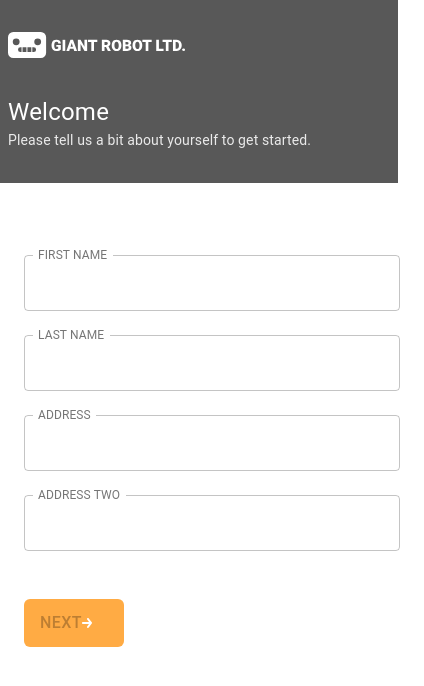
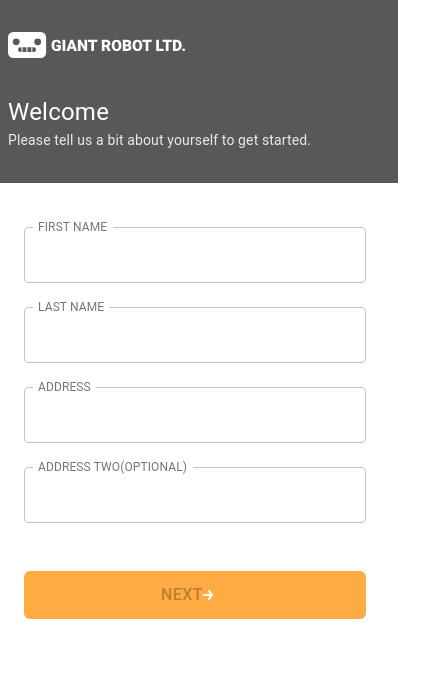
Before and after one commit to mitchelconstantin/self-app, a React (Create React App) app: page / in a window 390 px wide. Shown: the top 686 px of the page, 424 px wide, since content can reach past the window. Built offline with nearby package versions, Linux system fonts and the light colour scheme.

Commit message:
format form for mobile

```diff
--- a/src/Components/Form.tsx
+++ b/src/Components/Form.tsx
@@ -3,14 +3,64 @@ import { Box, Button, makeStyles } from '@material-ui/core';
 import whiteArrow from '../Assets/White_Arrow.svg';
 import { InputField } from './TextField';
 
-const useStyles = makeStyles({
+// const useStyles = makeStyles(theme => ({
+//   container: {
+//     backgroundColor: '#585858',
+//     paddingTop: '32px',
+//     [theme.breakpoints.down('sm')]: {
+//       paddingBottom: '32px',
+//       paddingLeft: '8px',
+//       width: '100vw'
+//     },
+//     [theme.breakpoints.up('md')]: {
+//       paddingRight: '80px',
+//       paddingLeft: '168px',
+//       height: '100vh'
+//     }
+//   },
+//   info: {
+//     [theme.breakpoints.down('sm')]: {
+//       width: '100vw'
+//     },
+//     [theme.breakpoints.up('md')]: {
+//       width: '535px'
+//     }
+//   },
+//   logo: {
+//     height: '26px',
+//     width: '177px'
+//   },
+//   title: {
+//     color: '#FFFFFF',
+//     paddingTop: '32px',
+//     [theme.breakpoints.down('sm')]: {
+//       fontSize: '24px'
+//     },
+//     [theme.breakpoints.up('md')]: {
+//       fontSize: '32px'
+//     }
+//   },
+//   subTitle: {
+//     color: '#EAEAEA ',
+//     fontSize: '14px '
+//   }
+// }));
+
+const useStyles = makeStyles(theme => ({
   container: {
-    width: '376px',
     display: 'flex',
     flexDirection: 'column',
-    paddingTop: '60px',
+    [theme.breakpoints.down('sm')]: {
       paddingLeft: '24px',
-    paddingRight: '24px'
+      paddingRight: '24px',
+      paddingTop: '32px'
+    },
+    [theme.breakpoints.up('md')]: {
+      width: '376px',
+      paddingLeft: '8px',
+      paddingRight: '8px',
+      paddingTop: '60px'
+    }
   },
   form: {
     display: 'flex',
@@ -26,9 +76,14 @@ const useStyles = makeStyles({
     marginTop: '36px',
     paddingLeft: '24p',
     paddingRight: '24px',
-    width: '100px'
+    [theme.breakpoints.down('sm')]: {
+      // paddingTop: '32px'
+    },
+    [theme.breakpoints.up('md')]: {
+      width: '100px',
     }
-});
+  }
+}));
 
 const emptyState = {
   firstName: { value: '', error: false },
@@ -109,7 +164,7 @@ export const Form = () => {
       <InputField
         field={formState.addressTwo}
         changeField={(e: any) => handleChange('addressTwo', e.target.value)}
-          label="address two"
+        label="address two(optional)"
         required
       />
       <Button
```
Lines whose indentation alone changed are shown as unchanged.
